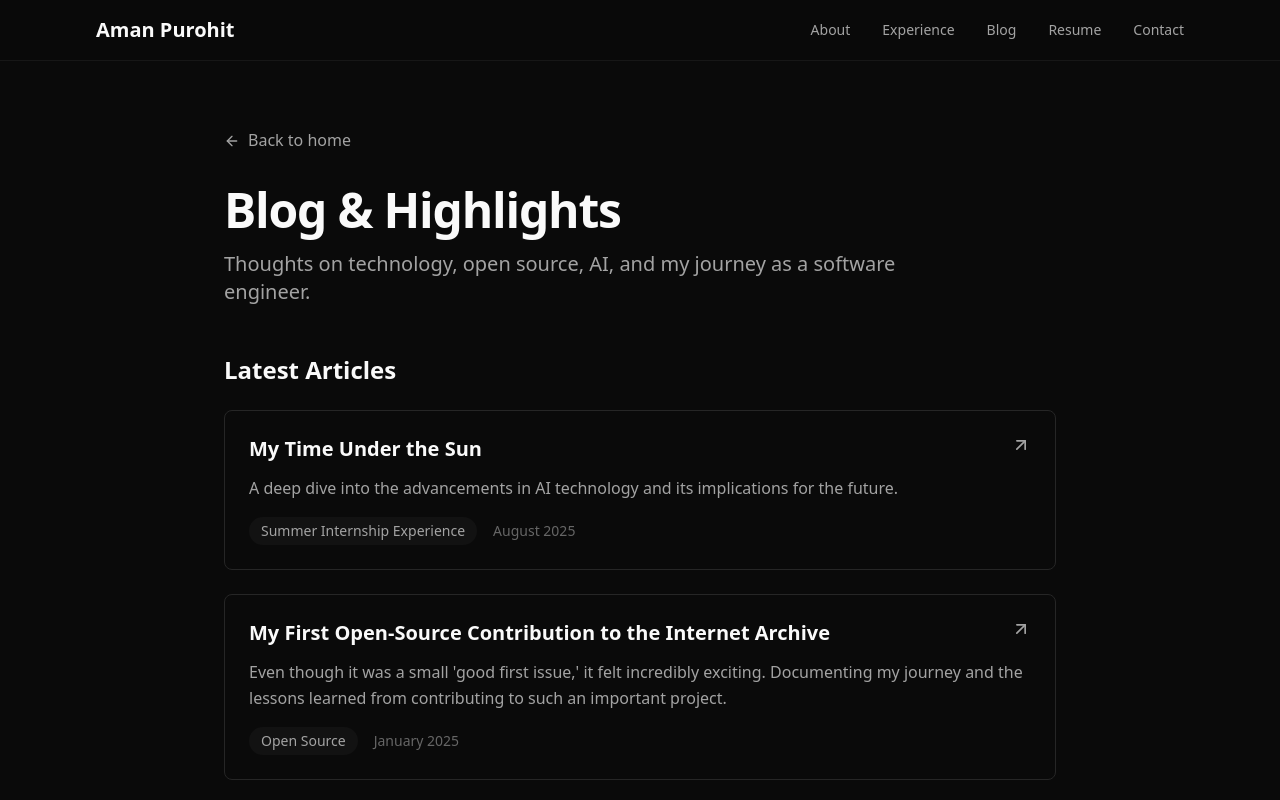
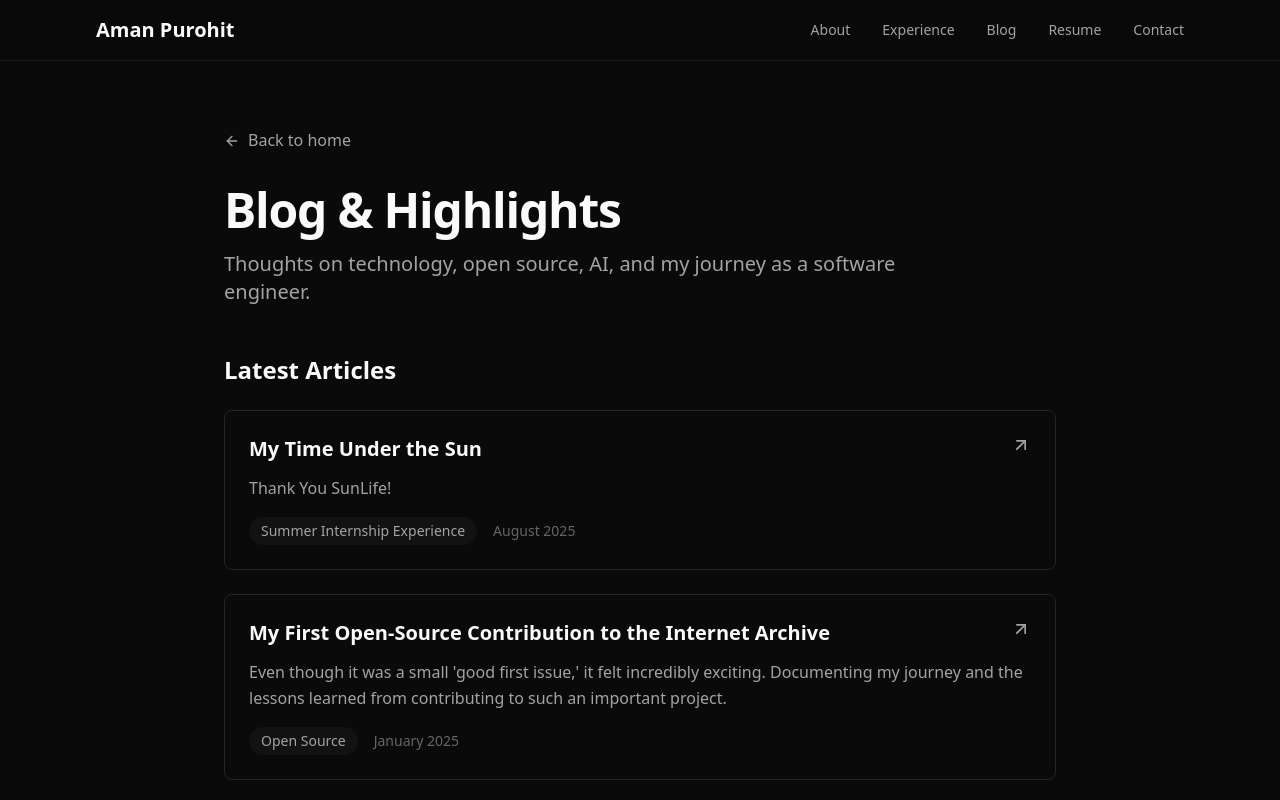
Before and after one commit to purohitamann/porfolio-next, a Next.js app: page /blog in a window 1280 px wide. Shown: the top 800 px of the page. Built offline with nearby package versions, Linux system fonts and the light colour scheme.

Commit message:
description update

```diff
--- a/src/app/blog/page.tsx
+++ b/src/app/blog/page.tsx
@@ -74,7 +74,7 @@ const BlogPage = () => {
   const blogPosts: BlogPost[] = [
     {
       title: "My Time Under the Sun",
-      description: "A deep dive into the advancements in AI technology and its implications for the future.",
+      description: "Thank You SunLife!",
       link: "/blog/my-time-under-the-sun-at-skynet",
       timePosted: "August 2025",
       category: "Summer Internship Experience"
```
